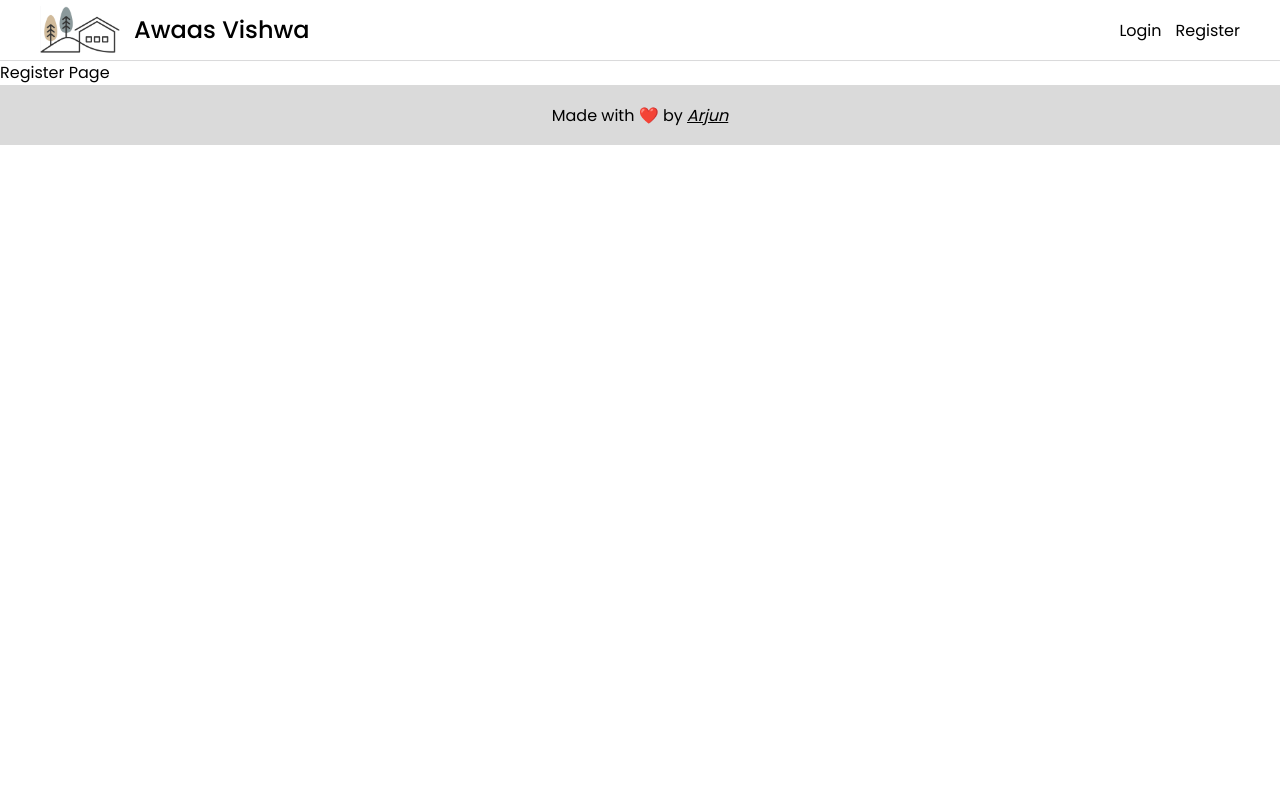
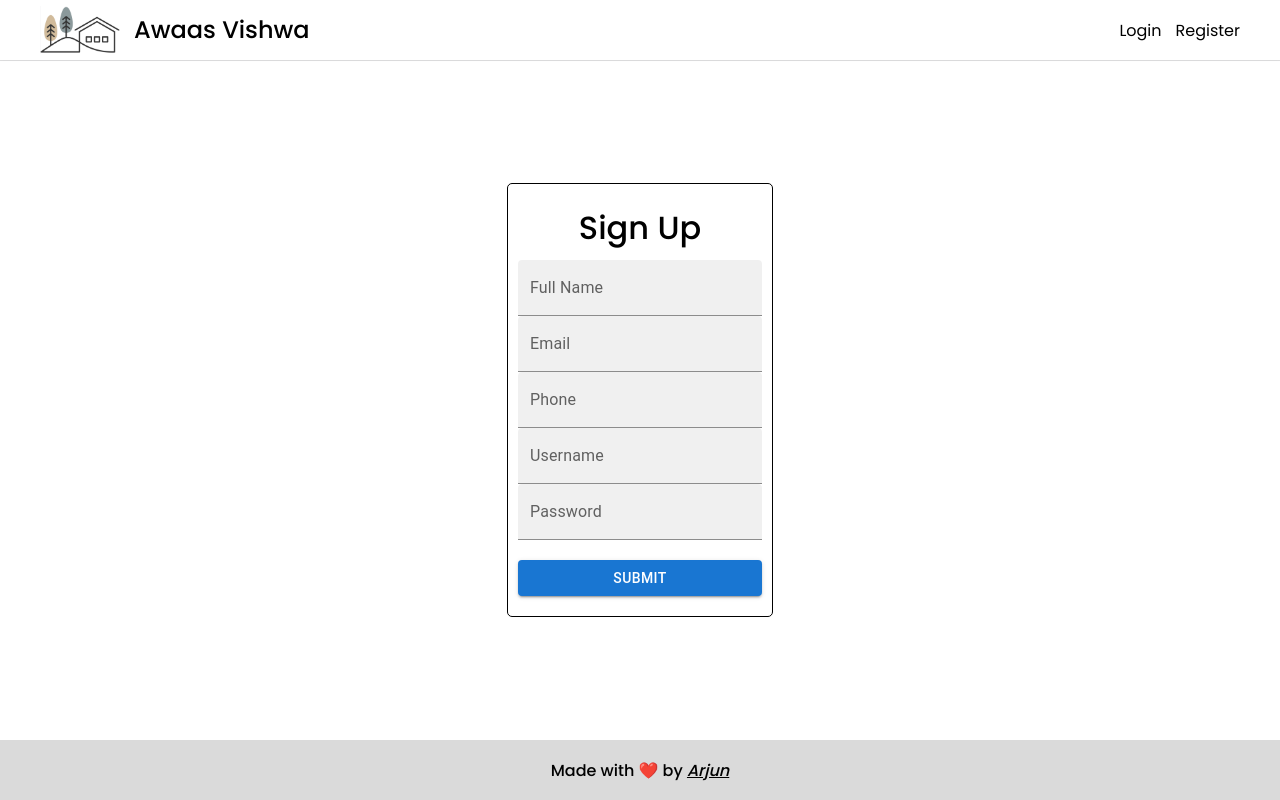
Before and after one commit to Arjun-024/awaas-vishwa-fe, a React (Vite) app: page /register in a window 1280 px wide. Built offline with nearby package versions, Linux system fonts and the light colour scheme.

Commit message:
feat: registration page

```diff
--- a/src/App.css
+++ b/src/App.css
@@ -60,6 +60,34 @@ footer {
     align-items: center;
 }
 
-.fooeter-text {
+.footer-text {
     font-weight: 500;
 }
+
+/*
+*REGISTRATION PAGE
+*/
+
+.register-page {
+    height: calc(100vh - 120px);
+    display: flex;
+    align-items: center;
+}
+
+.register-container {
+    max-width: 500px;
+    margin: auto;
+    padding: 10px;
+}
+
+.register-form {
+    padding: 20px 10px;
+    border: 1px solid black;
+    border-radius: 5px;
+}
+
+.register-form h1 {
+    font-weight: 500;
+    text-align: center;
+    margin-bottom: 8px;
+}
--- a/src/pages/RegisterPage.jsx
+++ b/src/pages/RegisterPage.jsx
@@ -1,9 +1,23 @@
 import React from 'react'
+import { TextField, FormControl, Button } from '@mui/material';
+
 
 const RegisterPage = () => {
   return (
-    <div>
-      Register Page
+    <div className="register-page">
+      <div className="register-container">
+        <div className="register-form">
+          <h1>Sign Up</h1>
+          <FormControl fullWidth>
+            <TextField id="filled-basic" label="Full Name" variant="filled" />
+            <TextField id="filled-basic" label="Email" variant="filled" />
+            <TextField id="filled-basic" label="Phone" type='number' variant="filled" />
+            <TextField id="filled-basic" label="Username" variant="filled" />
+            <TextField id="filled-basic" label="Password" type='password' variant="filled" />
+            <Button sx={{marginTop: '20px'}} variant="contained">Submit</Button>
+          </FormControl>
+        </div>
+      </div>
     </div>
   )
 }
```
